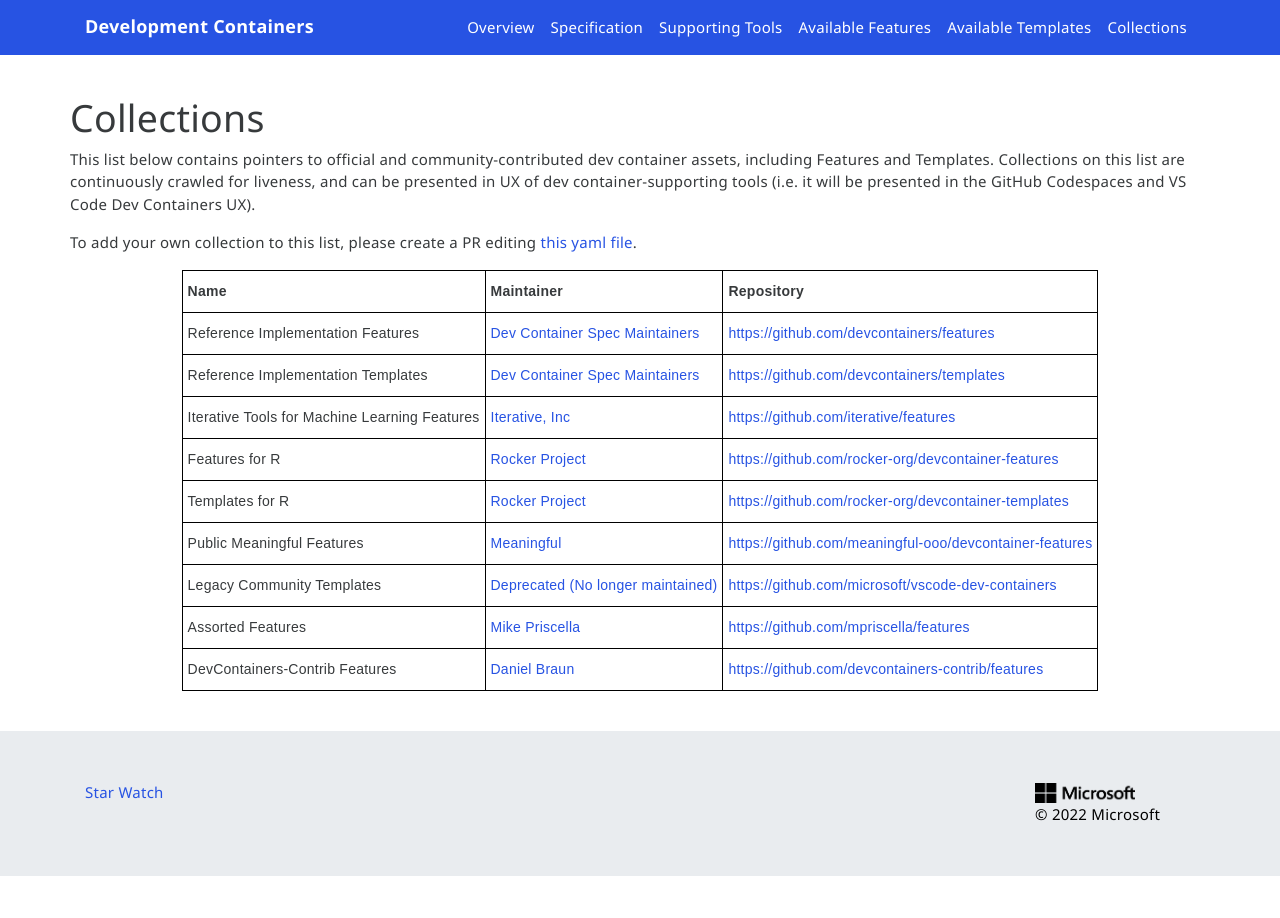
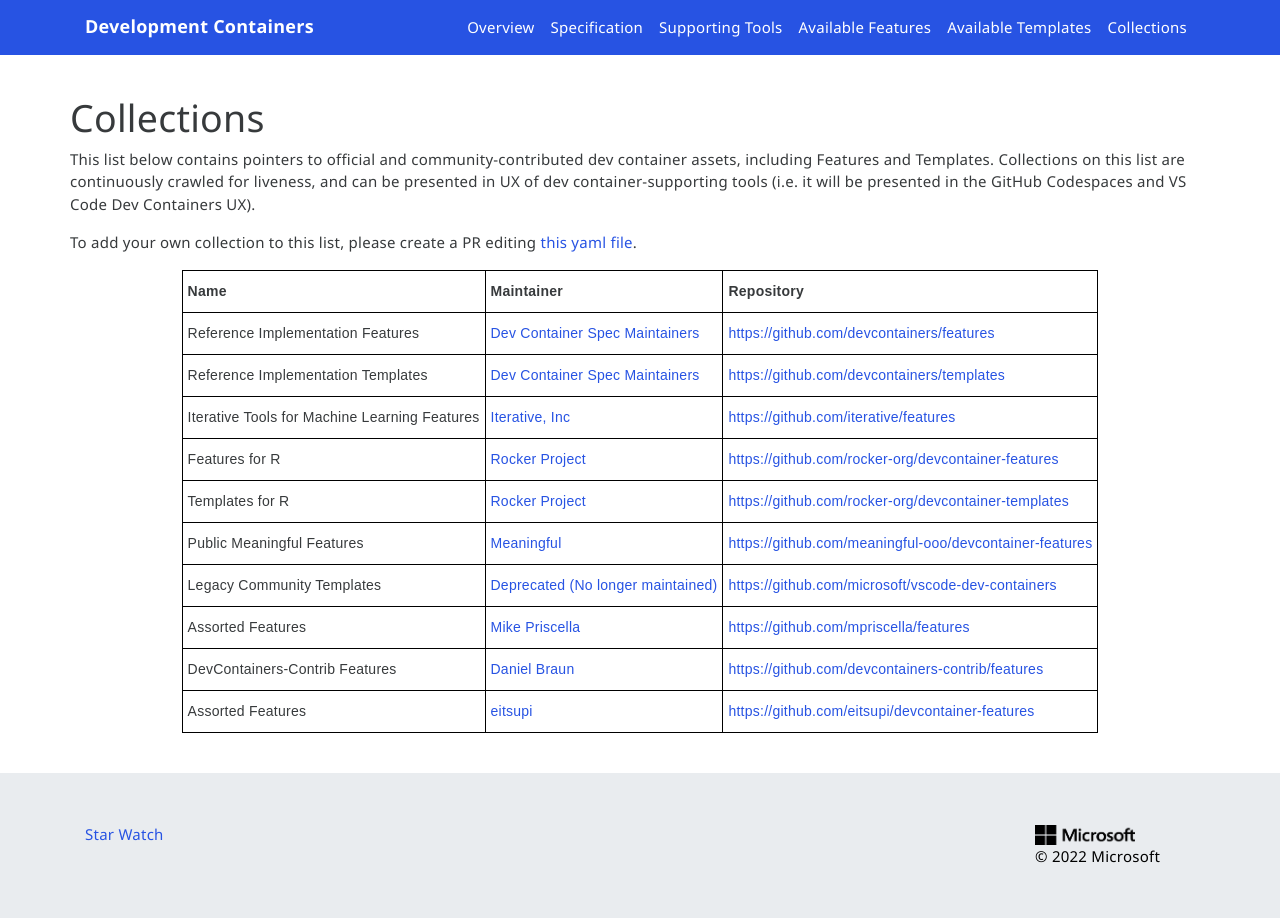
Before and after one commit to devcontainers/devcontainers.github.io, a Jekyll site: the page built from collections.html, in a window 1280 px wide. Built offline with Jekyll 4.4.1, drawn with Linux system fonts in a browser that asks for light colours; nearby versions of some CDN libraries; comment, search, counter and statistics services are not loaded.

Commit message:
Update collection-index.yml

```diff
--- a/_data/collection-index.yml
+++ b/_data/collection-index.yml
@@ -43,3 +43,8 @@
   contact: https://github.com/devcontainers-contrib/features/issues
   repository: https://github.com/devcontainers-contrib/features
   ociReference: ghcr.io/devcontainers-contrib/features
+- name: Assorted Features
+  maintainer: eitsupi
+  contact: https://github.com/eitsupi/devcontainer-features/issues
+  repository: https://github.com/eitsupi/devcontainer-features
+  ociReference: ghcr.io/eitsupi/devcontainer-features
```
